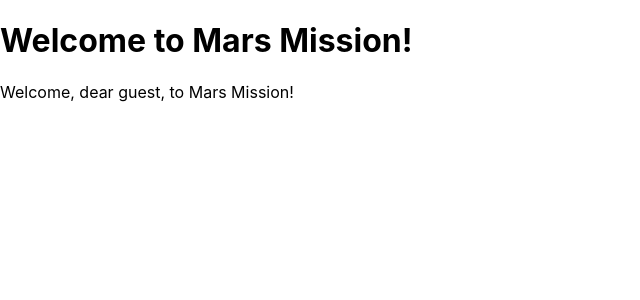
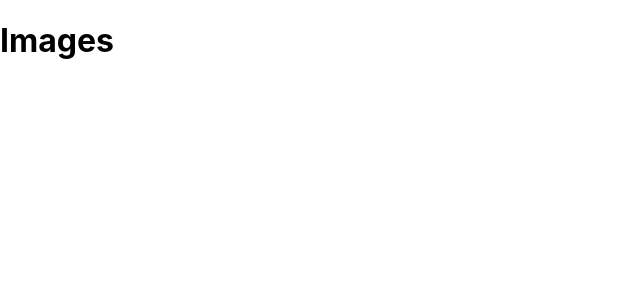
Before and after one commit to hannah-bishop/Mars-Mission-2022, a React (Vite) app: page /images in a window 1280 px wide. Shown: the top 300 px of the page, without its empty margins (0-640 px from the left). Built offline with nearby package versions, Linux system fonts and the light colour scheme.

Commit message:
MM-12: Create navigating links

```diff
--- a/package.json
+++ b/package.json
@@ -9,7 +9,8 @@
   },
   "dependencies": {
     "react": "^18.0.0",
-    "react-dom": "^18.0.0"
+    "react-dom": "^18.0.0",
+    "react-router-dom": "^6.3.0"
   },
   "devDependencies": {
     "@types/react": "^18.0.0",
--- a/src/App.tsx
+++ b/src/App.tsx
@@ -1,9 +1,21 @@
+import React from "react";
+import { BrowserRouter as Router, Routes, Route } from "react-router-dom";
 import './App.scss'
 import { Home } from "./components/Home";
+import { LearningSpace } from "./components/LearningSpace/LearningSpace";
+import { Images } from "./components/Images/Images";
+import { MarsHoliday } from "./components/MarsHoliday/MarsHoliday";
 
 function App() {
   return (
-    <Home />
+    <Router>
+      <Routes>
+        <Route path="/" element={<Home />} />
+        <Route path="/learning-space" element={<LearningSpace />} />
+        <Route path="/images" element={<Images />} />
+        <Route path="/mars-holiday" element={<MarsHoliday />} />
+    </Routes>
+  </Router>
   )
 }
 
--- /dev/null
+++ b/src/components/Home.scss
@@ -0,0 +1,3 @@
+.Home {
+    background-color: #1c3148;
+}
--- a/src/components/Home.tsx
+++ b/src/components/Home.tsx
@@ -1,6 +1,8 @@
+import "./Home.scss"
 export function Home() {
-    return <main>
+    return <main className="Home">
         <h1>Welcome to Mars Mission!</h1>
         <p>Welcome, dear guest, to Mars Mission!</p>
+        <img src="https://www.solarsystemscope.com/spacepedia/images/handbook/renders/mars.png" />
     </main>
 }
--- /dev/null
+++ b/src/components/Images/Images.tsx
@@ -0,0 +1,3 @@
+export function Images() {
+    return <h1>Images</h1>
+}
--- /dev/null
+++ b/src/components/LearningSpace/LearningSpace.tsx
@@ -0,0 +1,3 @@
+export function LearningSpace() {
+    return <h1>Welcome to a Learning Space!</h1>
+}
--- /dev/null
+++ b/src/components/MarsHoliday/MarsHoliday.tsx
@@ -0,0 +1,3 @@
+export function MarsHoliday() {
+    return <h1>Would you dare to go to Mars?</h1>
+}
```
Also changed, not shown: src/components/Images/Images.scss (added), src/components/LearningSpace/LearningSpace.scss (added), src/components/MarsHoliday/MarsHoliday.scss (added), 1 other file (tests, documents, lock files or other folders).
